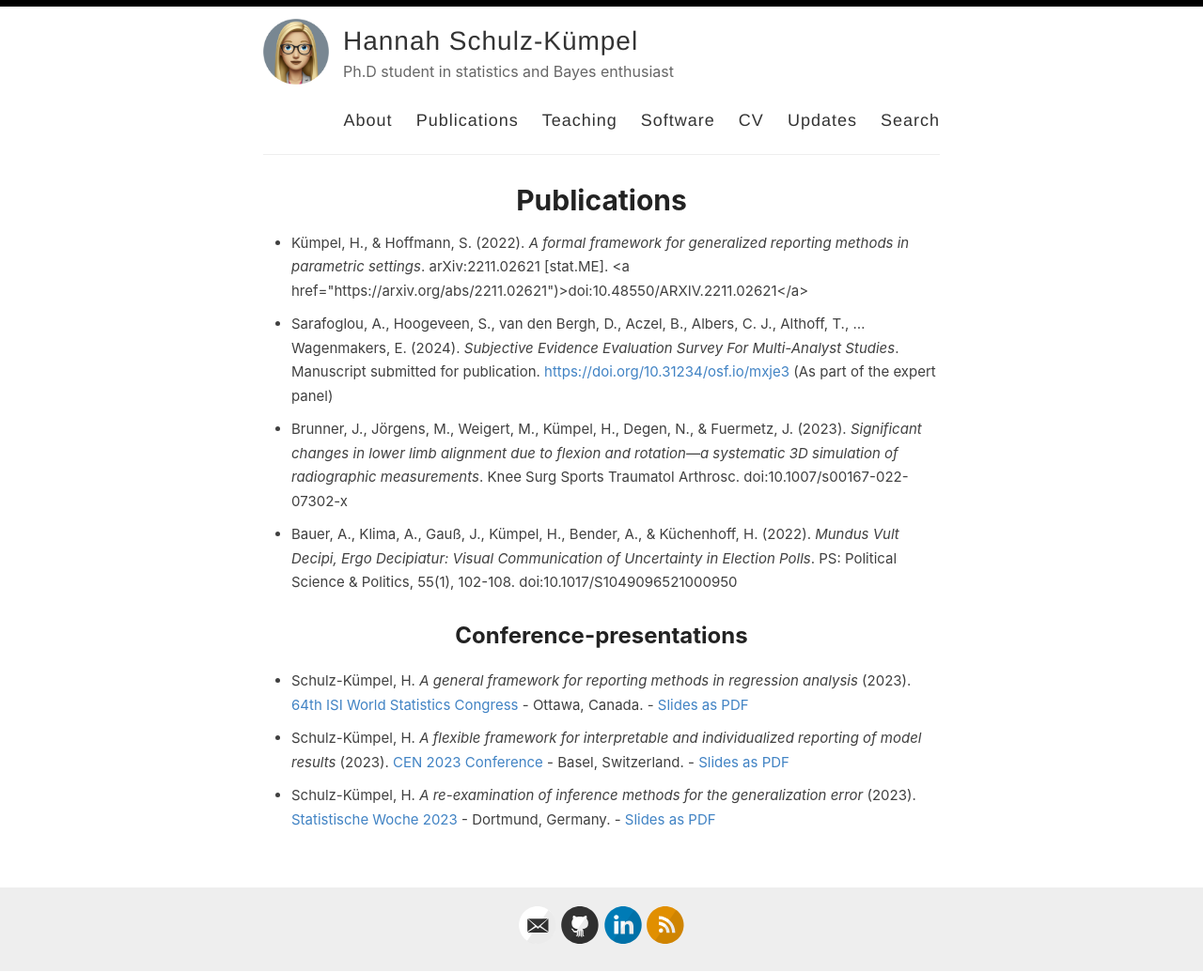
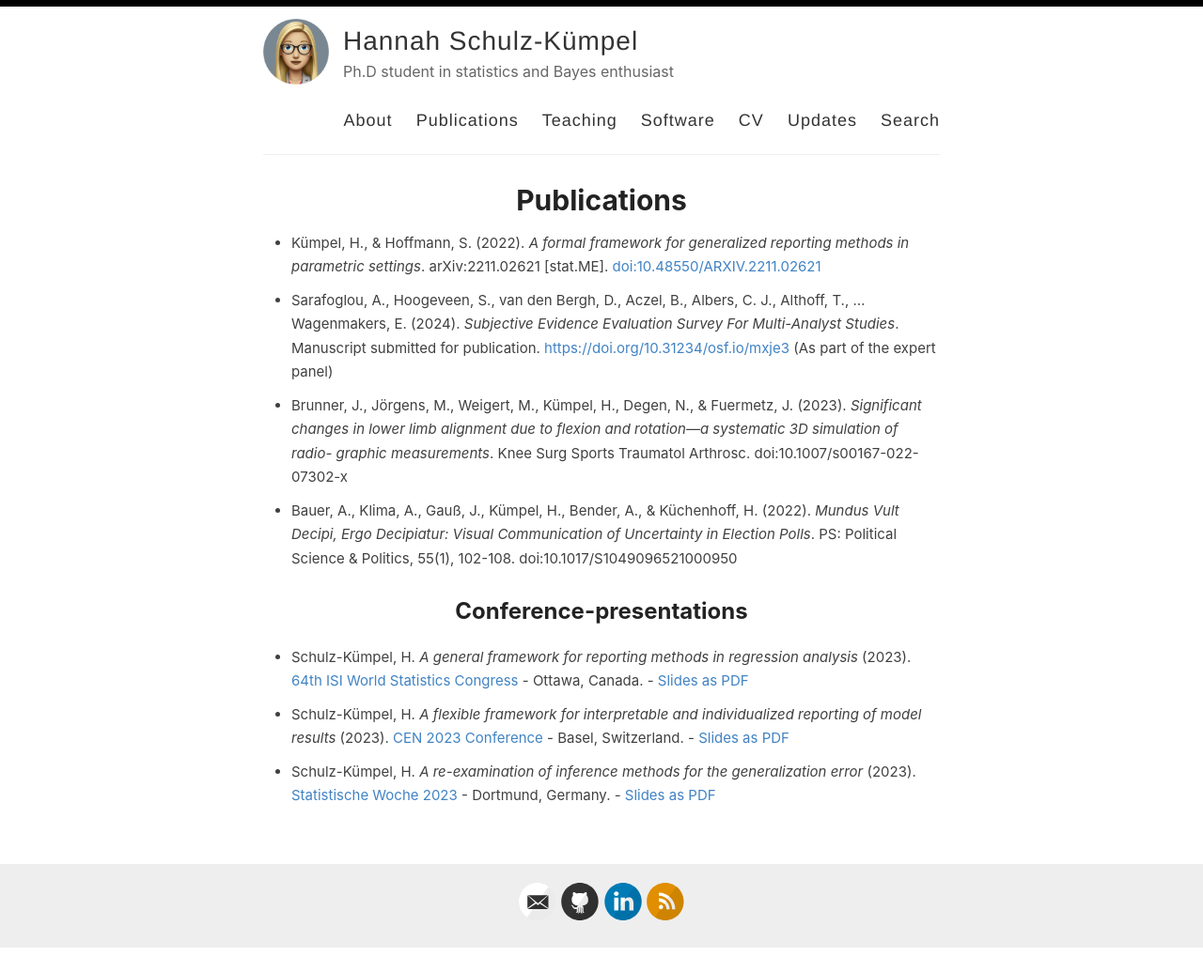
Before and after one commit to 11annah/11annah.github.io, a Jekyll site: the page built from _pages/publications.md, in a window 1280 px wide. Shown: the whole page at 94% size. Built offline with Jekyll 4.4.1, drawn with Linux system fonts in a browser that asks for light colours; after the commit the page ends 1009 px from its top, so only the background shows below that.

Commit message:
Update publications.md

```diff
--- a/_pages/publications.md
+++ b/_pages/publications.md
@@ -12,12 +12,12 @@ permalink: /publications/
 
 <ul class="publication-list" style="font-size: smaller;">
 <li> Kümpel, H., & Hoffmann, S. (2022). <em>A formal framework for generalized reporting methods in
-parametric settings</em>. arXiv:2211.02621 [stat.ME]. <a href="https://arxiv.org/abs/2211.02621")>doi:10.48550/ARXIV.2211.02621</a></li>
+parametric settings</em>. arXiv:2211.02621 [stat.ME]. <a href="https://arxiv.org/abs/2211.02621">doi:10.48550/ARXIV.2211.02621</a></li>
 
 <li> Sarafoglou, A., Hoogeveen, S., van den Bergh, D., Aczel, B., Albers, C. J., Althoff, T., … Wagenmakers, E. (2024). <em>Subjective Evidence Evaluation Survey For Multi-Analyst Studies</em>. Manuscript submitted for publication. <a href="https://doi.org/10.31234/osf.io/mxje3">https://doi.org/10.31234/osf.io/mxje3</a>
 (As part of the expert panel)</li>
 
-<li> Brunner, J., Jörgens, M., Weigert, M., Kümpel, H., Degen, N., & Fuermetz, J. (2023). <em>Significant changes in lower limb alignment due to flexion and rotation—a systematic 3D simulation of radiographic measurements</em>. Knee Surg Sports Traumatol Arthrosc. doi:10.1007/s00167-022-07302-x</li>
+<li> Brunner, J., Jörgens, M., Weigert, M., Kümpel, H., Degen, N., & Fuermetz, J. (2023). <em>Significant changes in lower limb alignment due to flexion and rotation—a systematic 3D simulation of radio- graphic measurements</em>. Knee Surg Sports Traumatol Arthrosc. doi:10.1007/s00167-022-07302-x</li>
 
 <li> Bauer, A., Klima, A., Gauß, J., Kümpel, H., Bender, A., & Küchenhoff, H. (2022). <em>Mundus Vult Decipi, Ergo Decipiatur: Visual Communication of Uncertainty in Election Polls</em>. PS: Political Science & Politics, 55(1), 102-108. doi:10.1017/S1049096521000950 </li>
 </ul>
```
